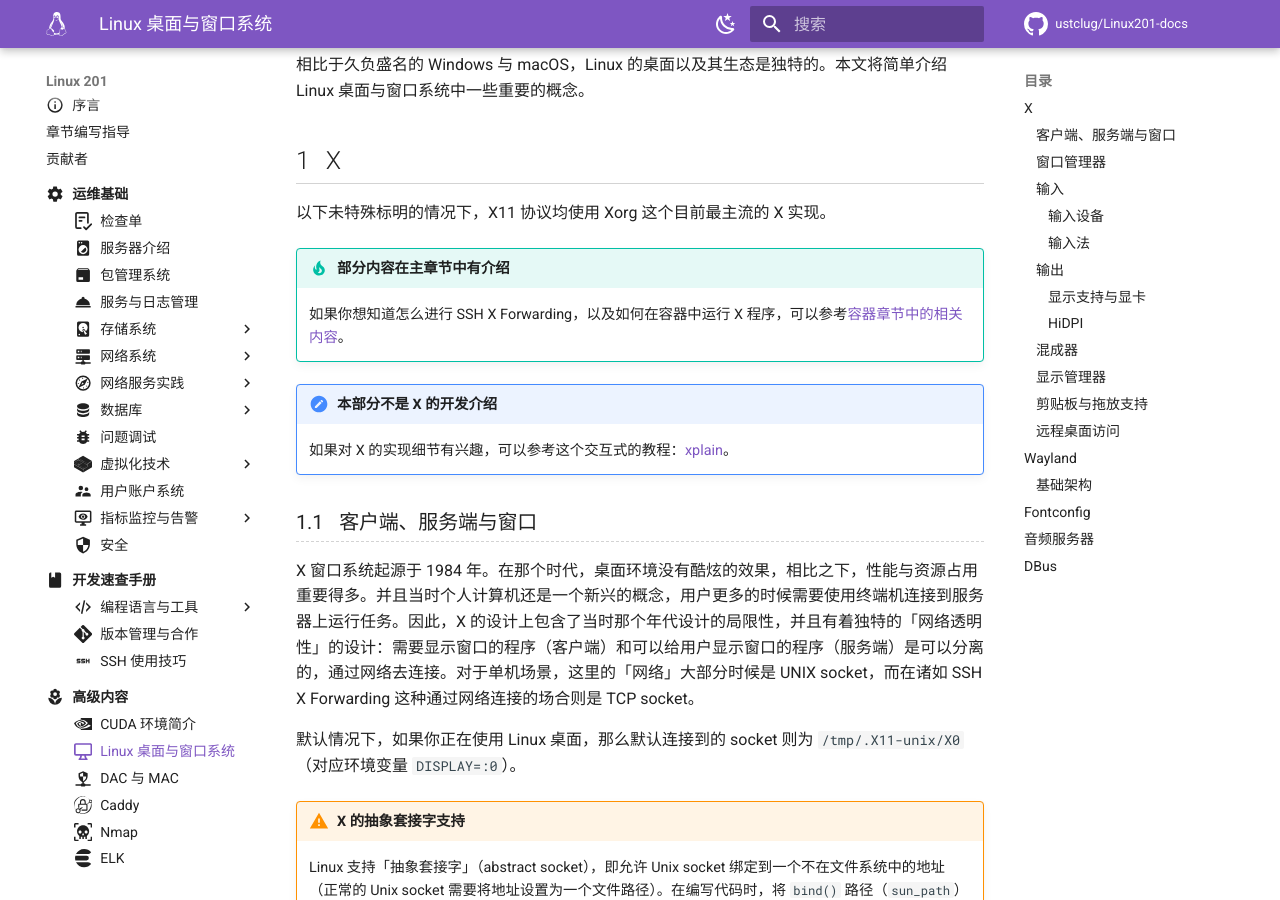
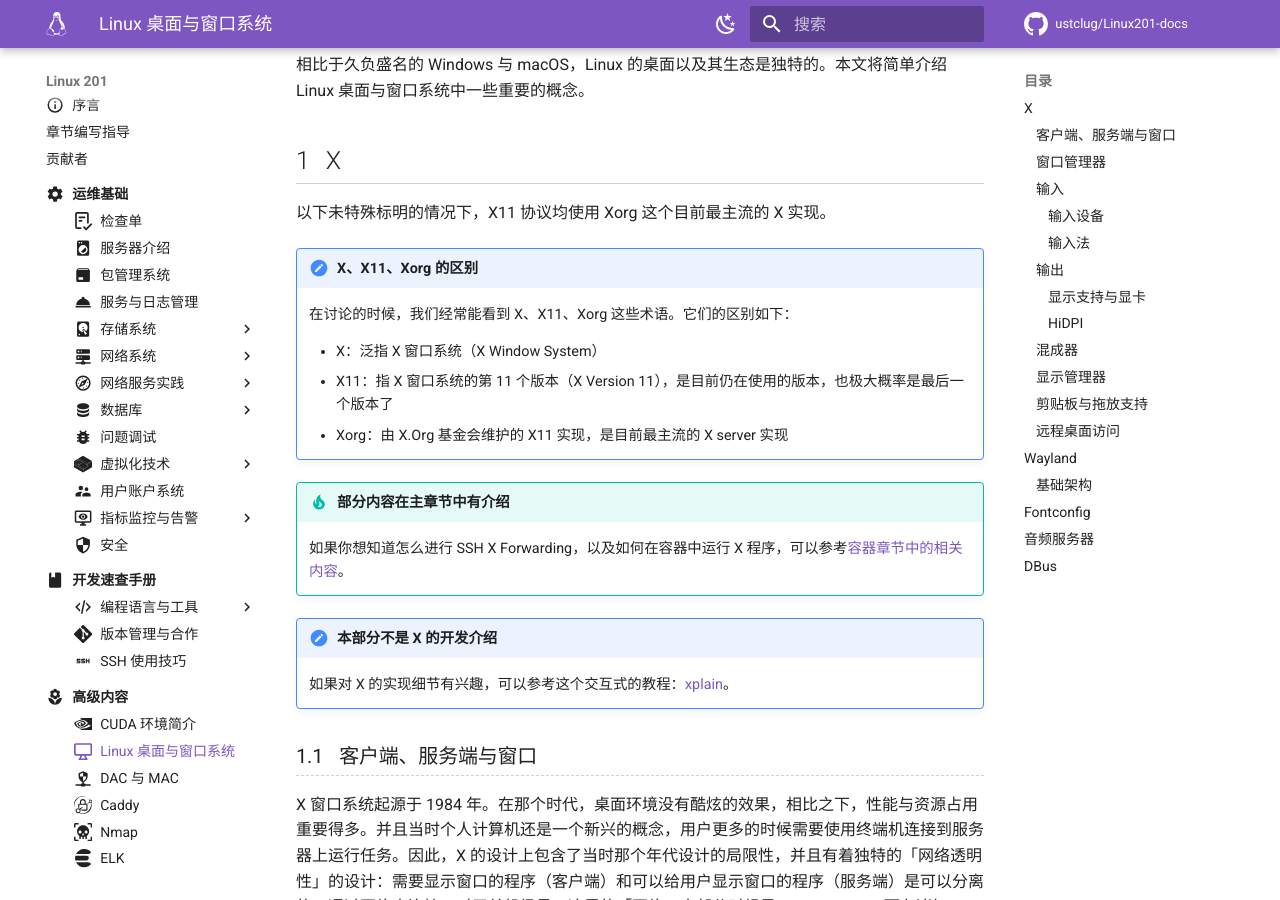
Before and after one commit to ustclug/Linux201-docs, an MkDocs documentation site: the page built from docs/advanced/desktop.md, in a window 1280 px wide and 900 px high, scrolled down 559 px. Built offline with MkDocs 1.6.1 and Material for MkDocs 9.7.7, drawn with Linux system fonts in a browser that asks for light colours; comment, search, counter and statistics services are not loaded.

Commit message:
advanced/desktop: Note about X, X11, Xorg

```diff
--- a/docs/advanced/desktop.md
+++ b/docs/advanced/desktop.md
@@ -23,6 +23,14 @@
 ## X
 
 以下未特殊标明的情况下，X11 协议均使用 Xorg 这个目前最主流的 X 实现。
+
+!!! note "X、X11、Xorg 的区别"
+
+    在讨论的时候，我们经常能看到 X、X11、Xorg 这些术语。它们的区别如下：
+
+    - X：泛指 X 窗口系统（X Window System）
+    - X11：指 X 窗口系统的第 11 个版本（X Version 11），是目前仍在使用的版本，也极大概率是最后一个版本了
+    - Xorg：由 X.Org 基金会维护的 X11 实现，是目前最主流的 X server 实现
 
 !!! tip "部分内容在主章节中有介绍"
 
```
